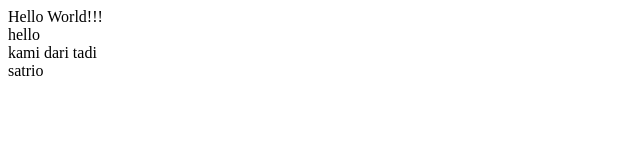
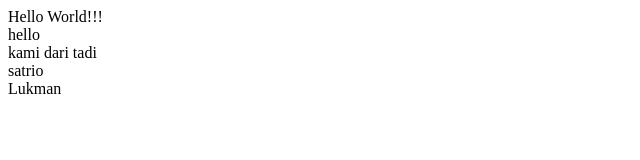
Before and after one commit to LukmanHafidzzz/testing, a plain HTML site: page index.html in a window 1280 px wide. Shown: the full height of the page, 0-640 px from the left. Drawn offline with Linux system fonts and the light colour scheme.

Commit message:
Update lukman

```diff
--- a/index.html
+++ b/index.html
@@ -16,5 +16,8 @@
     <div>
         satrio
     </div>
+    <div>
+        Lukman
+    </div>
 </body>
 </html>
```
